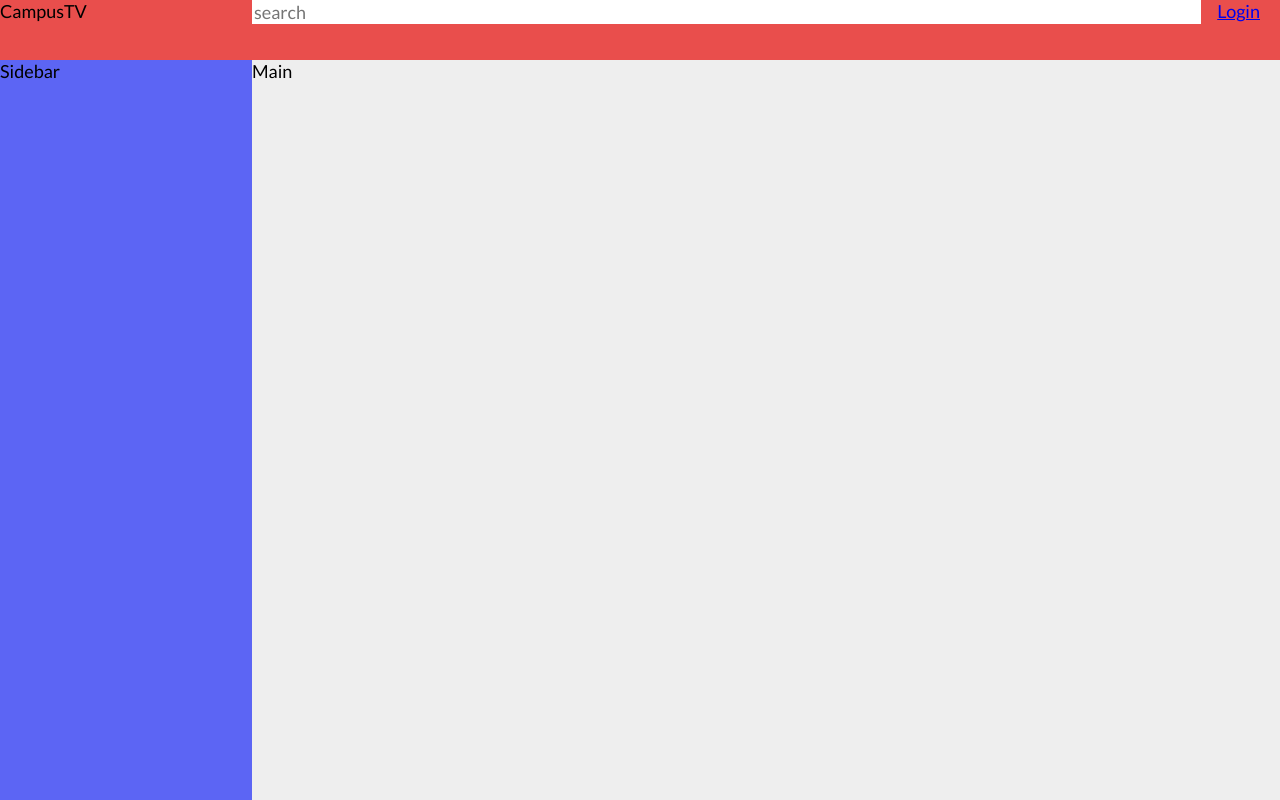
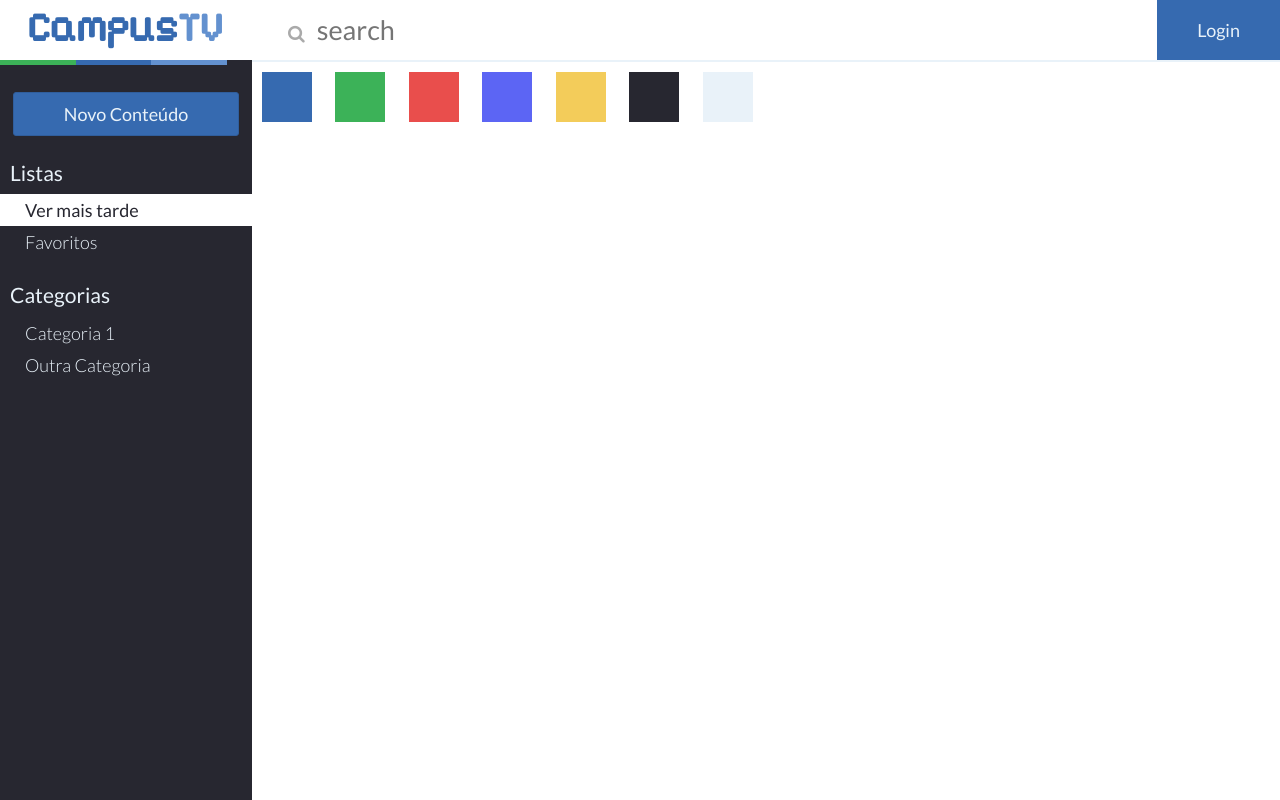
Before and after one commit to CampusPI/Web, a website: page app/index.html in a window 1280 px wide. Drawn offline with nearby package versions, Linux system fonts and the light colour scheme; some packages are replaced by stand-ins of ours; files that its build step writes are made by us from their sources.

Commit message:
design and deploy

```diff
--- a/app/css/main.scss
+++ b/app/css/main.scss
@@ -1,11 +1,19 @@
-$cenas: #eee;
-
-body {
-  background-color: $cenas;
-}
-
+@import "vars";
 @import "partials/normalize";
 @import "partials/colors";
 @import "partials/body";
 @import "partials/structure";
+//
 @import "partials/header";
+@import "partials/sidebar";
+@import "partials/main";
+//
+@import "partials/buttons";
+@import "partials/util";
+
+.test {
+  width: 50px;
+  height: 50px;
+  margin: 10px;
+  display: inline-block;
+}
--- a/app/css/partials/body.scss
+++ b/app/css/partials/body.scss
@@ -1,4 +1,18 @@
 body {
   font-family: 'Lato', sans-serif;
   font-size: 18px;
+  color: $color-black;
+  -webkit-touch-callout: none;
+    -webkit-user-select: none;
+     -khtml-user-select: none;
+       -moz-user-select: none;
+        -ms-user-select: none;
+            user-select: none;
 }
+
+.fa {
+  font-size: 1em;
+  display: inline-block;
+  margin-right: 10px;
+  color: #aaa;
+}
--- /dev/null
+++ b/app/css/partials/buttons.scss
@@ -0,0 +1,31 @@
+.btn {
+  display: inline-block;
+  margin-bottom: 0;
+  text-align: center;
+  border: 1px solid;
+  border-radius: 3px;
+  margin: 10px 20px;
+  padding: 10px 16px;
+  cursor: pointer;
+  text-decoration: none;
+  color: inherit;
+
+  &:active {
+    box-shadow: inset 0 3px 5px rgba(0,0,0,.125);
+  }
+}
+
+.btn-blue {
+  background-color: $color-blue;
+      border-color: darken($color-blue, 5%);
+  &:hover {
+    background-color: darken($color-blue, 10%);
+        border-color: darken($color-blue, 12%);
+  }
+}
+
+.sidebar .btn {
+  width: 90%;
+  box-sizing: border-box;
+  margin: 0;
+}
--- a/app/css/partials/colors.scss
+++ b/app/css/partials/colors.scss
@@ -1,9 +1,3 @@
-$color-green: #3cb258;
-$color-purple: #5c65f4;
-$color-blue: #00abf1;
-$color-yellow: #f3cc5a;
-$color-red: #e94e4c;
-
 .label-green {
   background-color: $color-green;
 }
@@ -23,6 +17,15 @@ $color-red: #e94e4c;
 .label-red {
   background-color: $color-red;
 }
+
+.label-black {
+  background-color: $color-black;
+}
+
+.label-white {
+  background-color: $color-white;
+}
+
 
 .color-green {
   color: $color-green;
@@ -48,3 +51,13 @@ $color-red: #e94e4c;
   color: $color-red;
   fill: $color-red;
 }
+
+.color-black {
+  color: $color-black;
+  fill: $color-black;
+}
+
+.color-white {
+  color: $color-white;
+  fill: $color-white;
+}
--- a/app/css/partials/header.scss
+++ b/app/css/partials/header.scss
@@ -1,9 +1,33 @@
-.login {
-  padding: 0 20px;
+.logo > p {
+  font-family: $logo-font;
+  text-align: center;
+  line-height: $headheight;
+  font-size: 2em;
+  margin: 0;
+  span {
+    color: lighten( $color-blue, 15% );
+  }
+}
+
+
+.login > a {
+  padding: $headheight/2 40px;
+  text-align: center;
+  line-height: $headheight;
+  text-decoration: none;
+  color: $color-white;
+}
+
+
+.search {
+  padding-left: 2em;
+  color: #aaa;
 }
 
 .search > input {
-  width: 100%;
+  box-sizing: border-box;
+  font-size: 1.5em;
+  height: $headheight - 2px;
   border: 0;
-  margin: 0;
+  outline: none;
 }
--- /dev/null
+++ b/app/css/partials/main.scss
@@ -0,0 +1,3 @@
+main {
+  border-top: 2px solid $color-white;
+}
--- /dev/null
+++ b/app/css/partials/sidebar.scss
@@ -0,0 +1,48 @@
+.sidebar {
+  color: $color-white;
+}
+
+.decor-top {
+  display: flex;
+  margin-bottom: 1.5em;
+  > div {
+    height: 5px;
+    flex: 0.3;
+  }
+}
+
+.label-blue.light {
+  background-color: lighten( $color-blue, 15% );
+}
+
+.list h3 {
+  padding-top: 3px;
+  padding-bottom: 3px;
+  padding-left: 10px;
+  font-weight: 400;
+  margin-bottom:0.3em;
+}
+
+.list ul {
+  list-style-type: none;
+  padding:0;
+  margin: 0;
+  a {
+    font-weight: 300;
+    padding: 5px;
+    padding-left: 25px;
+    display: inline-block;
+    box-sizing: border-box;
+    width: 100%;
+    color: inherit;
+    text-decoration: none;
+    &:hover {
+      background-color: $color-blue;
+    }
+    &.selected {
+      font-weight: 400;
+      background-color: white;
+      color: $color-black;
+    }
+  }
+}
--- a/app/css/partials/structure.scss
+++ b/app/css/partials/structure.scss
@@ -5,12 +5,12 @@
 }
 
 .grid > header {
-  height: 60px;
+  height: $headheight;
   display: flex;
 }
 
 .grid > header > .logo {
-  flex: 0 0 14em;
+  flex: 0 0 $sidewidth;
 }
 
 .grid > header > .search {
@@ -31,5 +31,5 @@
 }
 
 .grid-body > aside {
- flex: 0 0 14em;
+ flex: 0 0 $sidewidth;
 }
--- /dev/null
+++ b/app/css/partials/util.scss
@@ -0,0 +1,8 @@
+.center {
+  margin-left: auto;
+  margin-right: auto;
+}
+
+.center-text {
+  text-align: center;
+}
--- /dev/null
+++ b/app/css/util.scss
@@ -0,0 +1,8 @@
+.center {
+  margin-left: auto;
+  margin-right: auto;
+}
+
+.center-text {
+  text-align: center;
+}
--- /dev/null
+++ b/app/css/vars.scss
@@ -0,0 +1,24 @@
+$color-green: #3cb258;
+$color-purple: #5c65f4;
+$color-blue: #366AB0;
+$color-yellow: #f3cc5a;
+$color-red: #e94e4c;
+$color-black: #272730;
+$color-white: #e9f2f9;
+
+$sidewidth: 14em;
+$headheight: 60px;
+$logo-font: 'bn_emulatorregular';
+
+
+@font-face {
+    font-family: 'bn_emulatorregular';
+    src: url('../fonts/emulator-webfont.eot');
+    src: url('../fonts/emulator-webfont.eot?#iefix') format('embedded-opentype'),
+         url('../fonts/emulator-webfont.woff') format('woff'),
+         url('../fonts/emulator-webfont.ttf') format('truetype'),
+         url('../fonts/emulator-webfont.svg#bn_emulatorregular') format('svg');
+    font-weight: normal;
+    font-style: normal;
+
+}
--- a/app/index.html
+++ b/app/index.html
@@ -7,17 +7,45 @@
   <!-- build:css css/main.css -->
   <link rel="stylesheet" href="css/main.css">
   <!-- endbuild -->
+  <link rel="stylesheet" href="//maxcdn.bootstrapcdn.com/font-awesome/4.1.0/css/font-awesome.min.css">
   <link href='http://fonts.googleapis.com/css?family=Lato:300,400,700,900' rel='stylesheet' type='text/css'>
 </head>
 <body class="grid">
-  <header class="label-red">
-    <div class="logo">CampusTV</div>
-    <div class="search"><input type="search" placeholder="search" name="search"></div>
-    <div class="login"><a href="http://localhost:8080/api/web/login">Login</a></div>
+  <header>
+    <div class="logo"><p class="color-blue">Campus<span>TV</span></p></div>
+    <div class="search"><i class="fa fa-search"></i><input type="search" placeholder="search" name="search"></div>
+    <div class="login btn-blue"><a href="">Login</a></div>
   </header>
   <div class="grid-body">
-    <aside class="label-purple sidebar">Sidebar</aside>
-    <main>Main</main>
+    <aside class="label-black sidebar">
+      <div class="decor-top">
+        <div class="label-green"></div>
+        <div class="label-blue"></div>
+        <div class="label-blue light"></div>
+      </div>
+      <div class="center-text"><a href="#" class="btn btn-blue center">Novo Conteúdo</a></div>
+      <div class="list">
+        <h3>Listas</h3>
+        <ul>
+          <li><a class="selected" href="">Ver mais tarde</a></li>
+          <li><a href="">Favoritos</a></li>
+        </ul>
+        <h3>Categorias</h3>
+        <ul>
+          <li><a href="">Categoria 1</a></li>
+          <li><a href="">Outra Categoria</a></li>
+        </ul>
+      </div>
+    </aside>
+    <main>
+      <div class="test label-blue"></div>
+      <div class="test label-green"></div>
+      <div class="test label-red"></div>
+      <div class="test label-purple"></div>
+      <div class="test label-yellow"></div>
+      <div class="test label-black"></div>
+      <div class="test label-white"></div>
+    </main>
   </div>
   <!-- build:js js/vendor.js -->
   <script src="bower_components/angular/angular.js"></script>
```
Also changed, not shown: gulpfile.js (+7 -1 lines), .travis.yml, app/fonts/emulator-webfont.ttf (added), app/fonts/emulator-webfont.woff (added), 2 other files.
